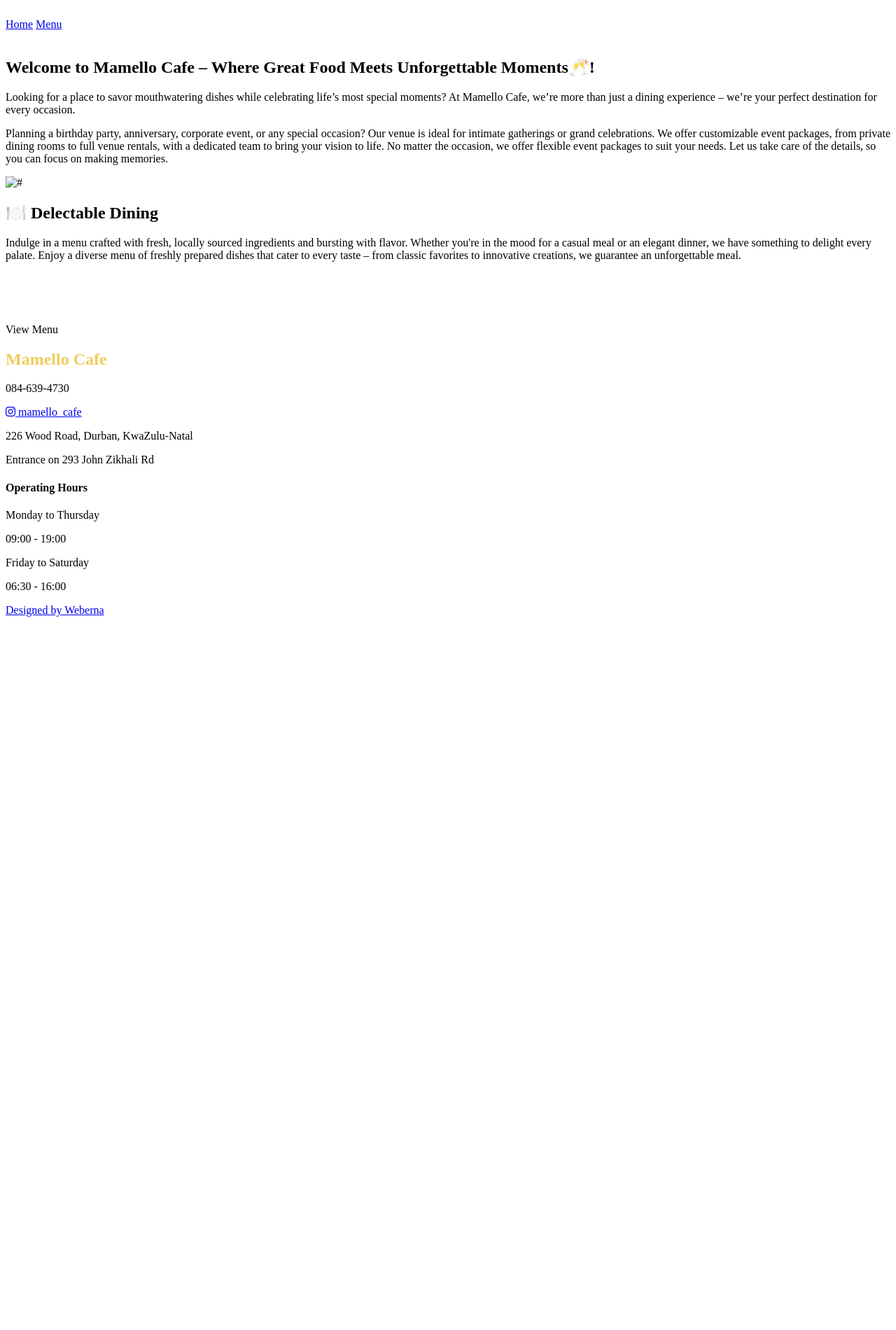
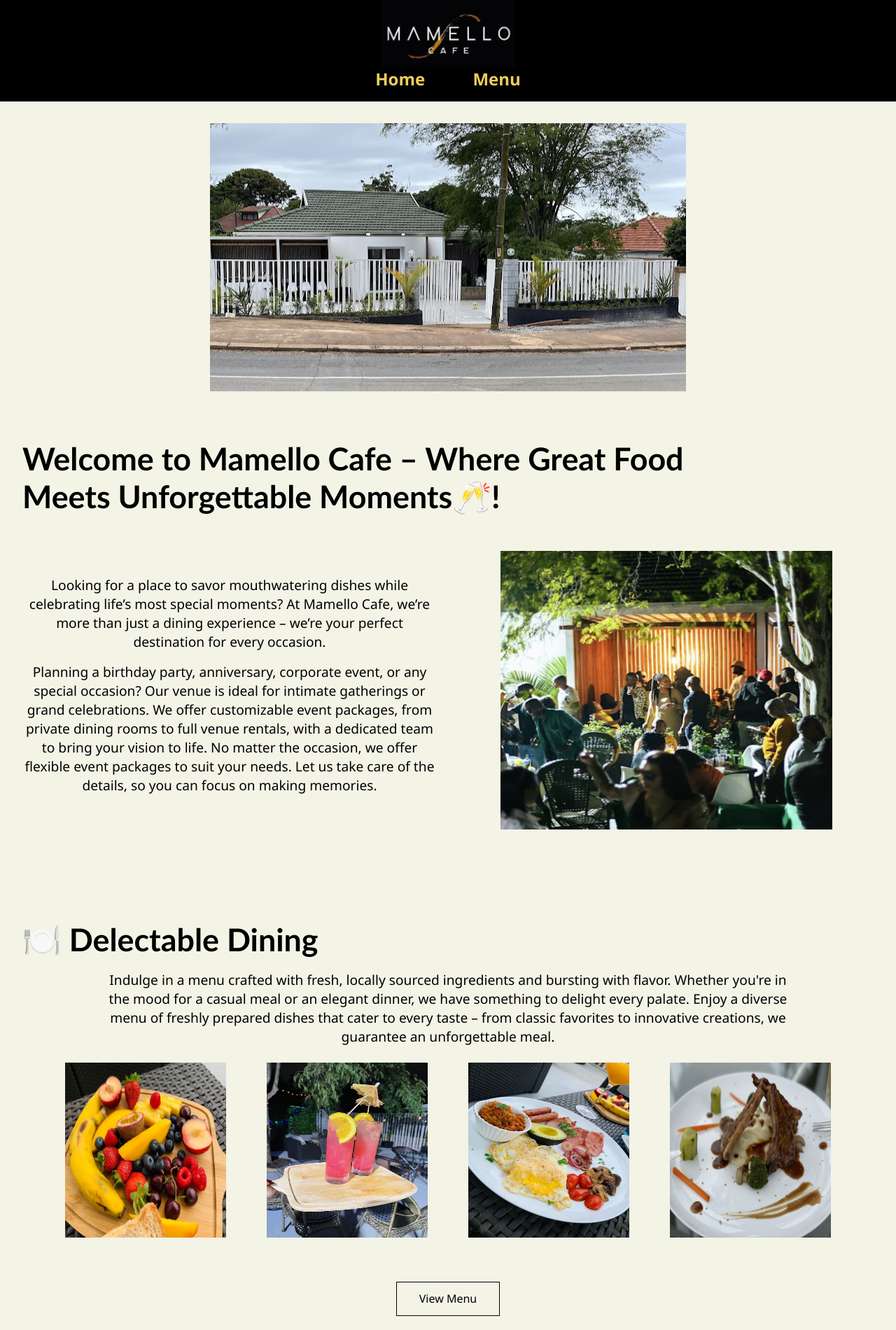
Before and after one commit to Weberna24/Mamello, a plain HTML site: page index.html in a window 1280 px wide. Shown: the top 1900 px of the page at 70% size. Before the commit the page ends 889 px from the top, so only its background shows below. Drawn offline with Linux system fonts and the light colour scheme; files that its build step writes are made by us from their sources; the site is published under a folder, as on GitHub Pages, so addresses that start at the root find nothing.

Commit message:
Update index.html

```diff
--- a/index.html
+++ b/index.html
@@ -4,7 +4,7 @@
     <meta charset="UTF-8">
     <meta http-equiv="X-UA-Compatible" content="IE=edge">
     <meta name="viewport" content="width=device-width, initial-scale=1.0">
-    <link rel="stylesheet" href="/Mamello/style/style.css">
+    <link rel="stylesheet" href="style.css">
     <link rel="stylesheet" href="https://use.fontawesome.com/releases/v5.14.0/css/all.css" integrity="sha384-HzLeBuhoNPvSl5KYnjx0BT+WB0QEEqLprO+NBkkk5gbc67FTaL7XIGa2w1L0Xbgc" crossorigin="anonymous">
     <link rel="stylesheet" href="https://cdnjs.cloudflare.com/ajax/libs/font-awesome/6.7.2/css/all.min.css" integrity="sha512-Evv84Mr4kqVGRNSgIGL/F/aIDqQb7xQ2vcrdIwxfjThSH8CSR7PBEakCr51Ck+w+/U6swU2Im1vVX0SVk9ABhg==" crossorigin="anonymous" referrerpolicy="no-referrer" />
     <title>Demo</title>
@@ -12,8 +12,8 @@
 <body>
     <section class="cover">
         <nav class="navbar">
-            <a href="/Mamello/index.html" class="navbar-logo">
-                <img src="/Mamello/images/mamello15.jpg" alt="">
+            <a href="index.html" class="navbar-logo">
+                <img src="images/mamello15.jpg" alt="">
             </a>
             <div class="navbar-toggle" id="menu-bar">
                 <span class="bar"></span>
@@ -21,13 +21,13 @@
                 <span class="bar"></span>
             </div>
             <div class="navbar-menu">
-                <a href="/Mamello/index.html" class="navbar-links">Home</a>
-                <a href="/Mamello/menu.html" class="navbar-links">Menu</a>
+                <a href="index.html" class="navbar-links">Home</a>
+                <a href="menu.html" class="navbar-links">Menu</a>
             </div>
         </nav>
         <div class="hero-container">
             <div class="hero">
-                <img src="/Mamello/images/mamello81.jpeg" alt="">
+                <img src="images/mamello81.jpeg" alt="">
             </div>
         </div>
     </section>
@@ -41,7 +41,7 @@
                 </div>
             </div>
             <div class="project-image">
-                <img src="/Mamello/images/mamello10.jpg" alt="#" class="image-container">
+                <img src="images/mamello10.jpg" alt="#" class="image-container">
             </div>
         </div>
     </section>
@@ -51,16 +51,16 @@
         <div class="service-container">
             <div class="service-content">
                 <div class="service-card">
-                    <img src="/Mamello/images/mamello3.jpeg" alt="">
+                    <img src="images/mamello3.jpeg" alt="">
                 </div>
                 <div class="service-card">
-                    <img src="/Mamello/images/mamello11.jpeg" alt="">
+                    <img src="images/mamello11.jpeg" alt="">
                 </div>
                 <div class="service-card">
-                    <img src="/Mamello/images/mamello2.jpeg" alt="">
+                    <img src="images/mamello2.jpeg" alt="">
                 </div>
                 <div class="service-card">
-                    <img src="/Mamello/images/mamello6.jpeg" alt="">
+                    <img src="images/mamello6.jpeg" alt="">
                 </div>
             </div>
             <div class="service-button">
@@ -87,6 +87,6 @@
         </div>
         <a href="https://www.instagram.com/_weberna_?igsh=MWl5M2l0ZDY4bTFkOA==">Designed by Weberna</a>
     </div>
-    <script src="/Mamello/component/component.js"></script>
+    <script src="component.js"></script>
 </body>
 </html>
```
